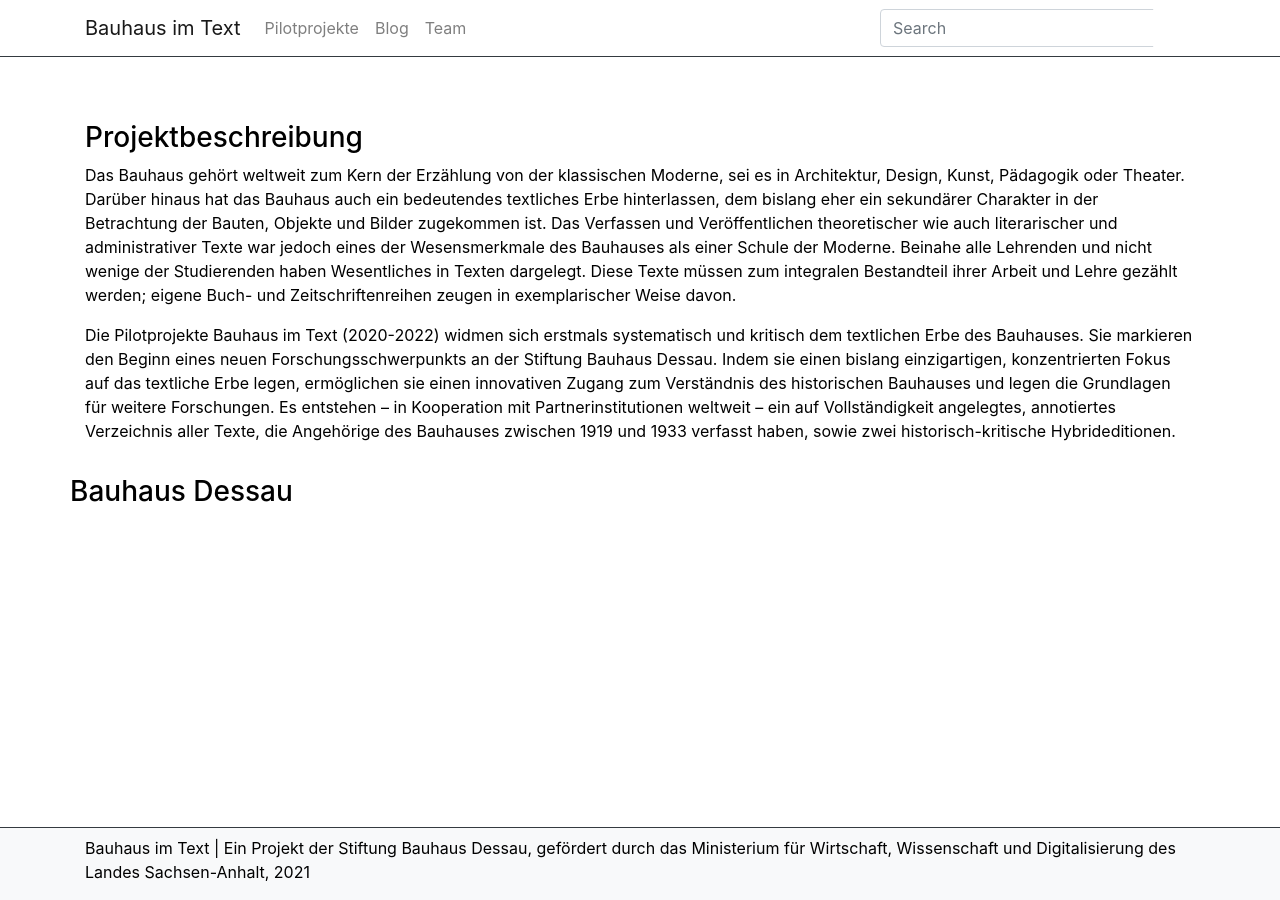
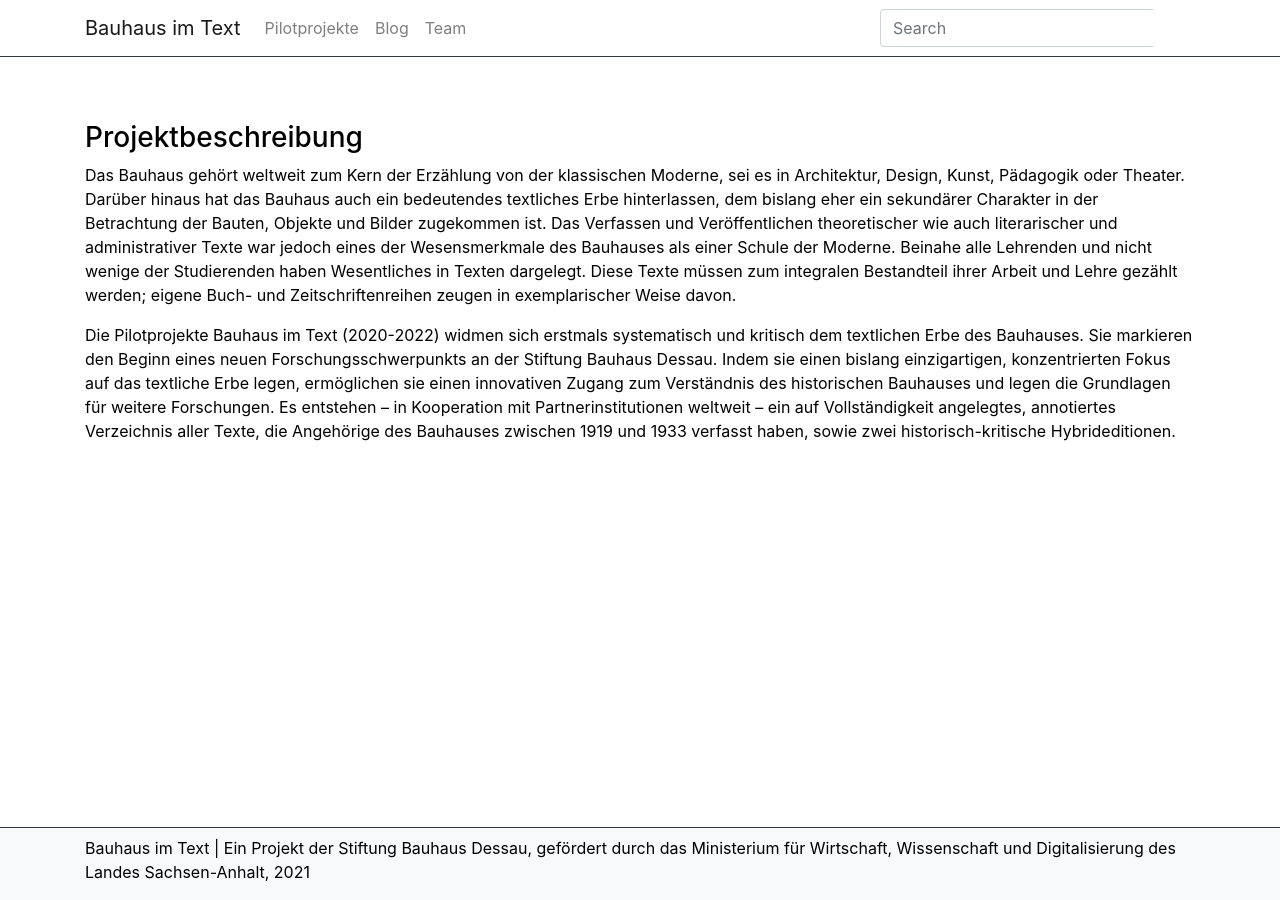
Before and after one commit to Bauhaus-im-Text/internetauftritt, a Jekyll site: the page built from pages/index.md, in a window 1280 px wide. Built offline with Jekyll 4.4.1, drawn with Linux system fonts in a browser that asks for light colours.

Commit message:
Update page.html

```diff
--- a/_layouts/page.html
+++ b/_layouts/page.html
@@ -5,11 +5,3 @@
     {% if page.title %}<h3>{{ page.title }}</h3>{% endif %}
     {{ content }}
 </div>
-
-<div class="container">
-    <div class="row">
-        <div class="sidebar">
-            <p><h3>Bauhaus Dessau</h3></p>
-        </div>
-    </div>
-</div>
```
